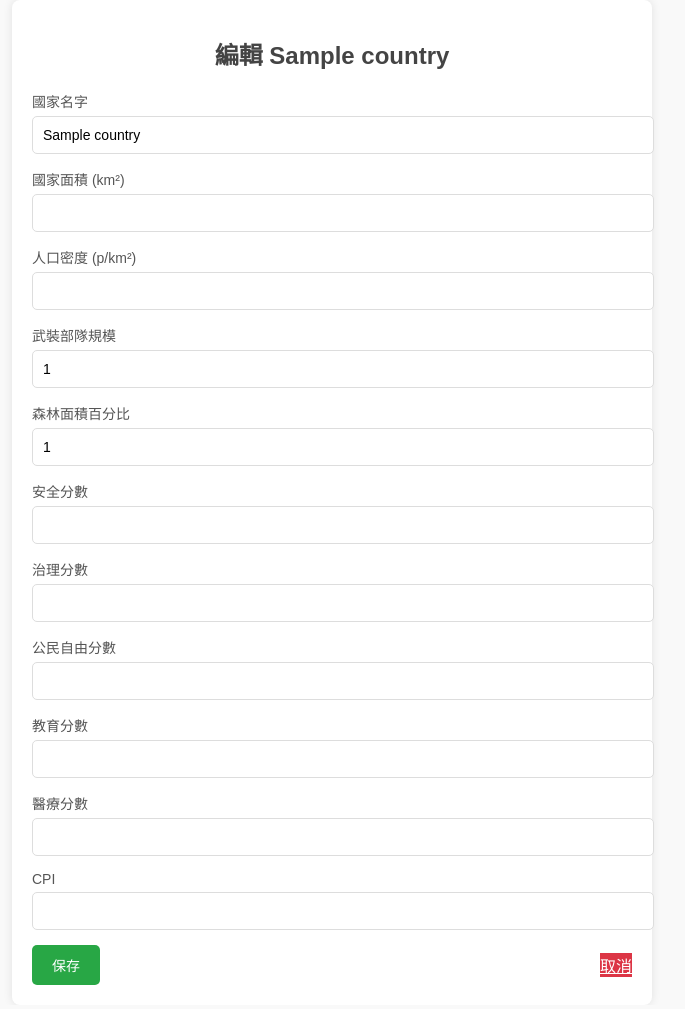
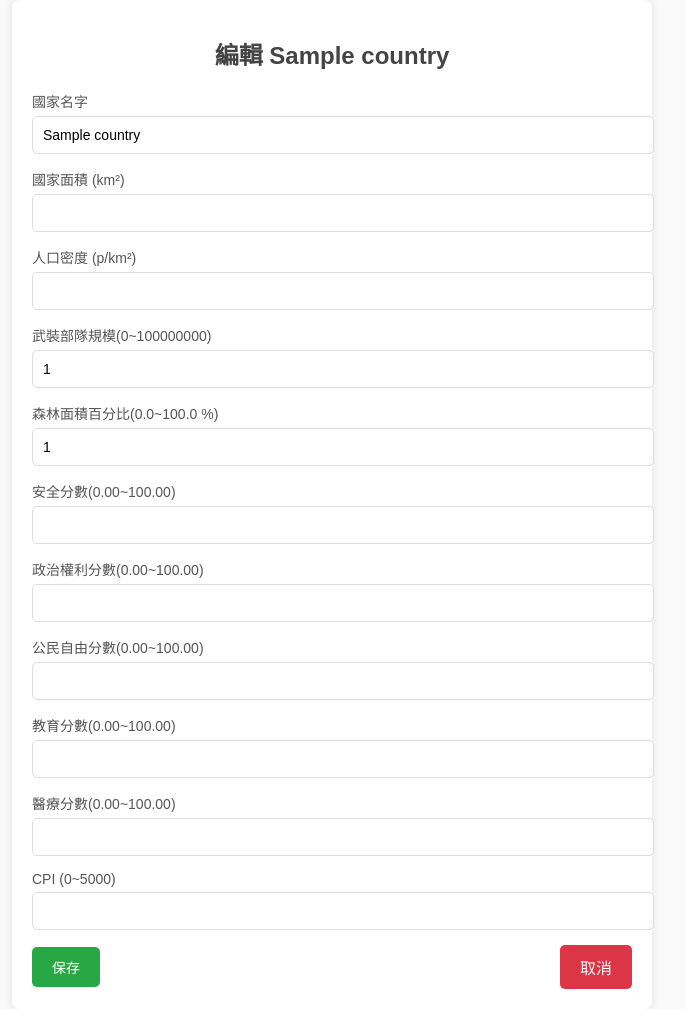
Before and after one commit to wayne777aa/Which_country_fits_me, a Flask app: template templates/display.html in a window 1280 px wide. Shown: the whole page, without its empty margins (308-993 px from the left). Before the commit the page ends 985 px from the top, so only its background shows below. Run offline with Flask 3, Linux system fonts and the light colour scheme; the template is opened without the code that fills it: most values are stand-ins (such as "Sample title", 1, 10 or a date in 2020).

Commit message:
Update display.html

```diff
--- a/templates/display.html
+++ b/templates/display.html
@@ -84,6 +84,10 @@
         .cancel-button {
             background-color: #dc3545;
             color: white;
+            text-decoration: none;
+            padding: 10px 20px;
+            text-align: center;
+            border-radius: 5px;
         }
 
         .cancel-button:hover {
@@ -101,43 +105,43 @@
             </div>
             <div class="form-group">
                 <label for="land_area">國家面積 (km²)</label>
-                <input type="number" id="land_area" name="land_area" min="1" max="1000000000" value="{{ country.LandArea }}" required>
+                <input type="number" id="land_area" name="land_area" min="1" max="1000000000" step="0.01" value="{{ country.LandArea }}" required>
             </div>
             <div class="form-group">
                 <label for="population_density">人口密度 (p/km²)</label>
-                <input type="number" id="population_density" name="population_density" min="1" max="50000" value="{{ country.PopulationDensity }}" required>
+                <input type="number" id="population_density" name="population_density" min="1" max="50000" step="0.01" value="{{ country.PopulationDensity }}" required>
             </div>
             <div class="form-group">
-                <label for="armed_forces_size">武裝部隊規模</label>
-                <input type="number" id="armed_forces_size" name="armed_forces_size" min="0" max="100000000" value="{{ country.ArmedForcesSize }}" required>
+                <label for="armed_forces_size">武裝部隊規模(0~100000000)</label>
+                <input type="number" id="armed_forces_size" name="armed_forces_size" min="0" max="100000000" step="0.01" value="{{ country.ArmedForcesSize }}" required>
             </div>
             <div class="form-group">
-                <label for="forested_area_percentage">森林面積百分比</label>
-                <input type="number" id="forested_area_percentage" name="forested_area_percentage" min="0" max="100" value="{{ country.ForestedArea_Percentage }}" required>
+                <label for="forested_area_percentage">森林面積百分比(0.0~100.0 %)</label>
+                <input type="number" id="forested_area_percentage" name="forested_area_percentage" min="0" max="100" step="0.01" value="{{ country.ForestedArea_Percentage }}" required>
             </div>
             <div class="form-group">
-                <label for="safety_security">安全分數</label>
-                <input type="number" id="safety_security" name="safety_security" min="0" max="100" value="{{ country.SafetySecurity }}" required>
+                <label for="safety_security">安全分數(0.00~100.00)</label>
+                <input type="number" id="safety_security" name="safety_security" min="0" max="100" step="0.01" value="{{ country.SafetySecurity }}" required>
             </div>
             <div class="form-group">
-                <label for="governance">治理分數</label>
-                <input type="number" id="governance" name="governance" min="0" max="100" value="{{ country.Governance }}" required>
+                <label for="governance">政治權利分數(0.00~100.00)</label>
+                <input type="number" id="governance" name="governance" min="0" max="100" step="0.01" value="{{ country.Governance }}" required>
             </div>
             <div class="form-group">
-                <label for="personal_freedom">公民自由分數</label>
-                <input type="number" id="personal_freedom" name="personal_freedom" min="0" max="100" value="{{ country.PersonelFreedom }}" required>
+                <label for="personal_freedom">公民自由分數(0.00~100.00)</label>
+                <input type="number" id="personal_freedom" name="personal_freedom" min="0" max="100" step="0.01" value="{{ country.PersonelFreedom }}" required>
             </div>
             <div class="form-group">
-                <label for="education">教育分數</label>
-                <input type="number" id="education" name="education" min="0" max="100" value="{{ country.Education }}" required>
+                <label for="education">教育分數(0.00~100.00)</label>
+                <input type="number" id="education" name="education" min="0" max="100" step="0.01" value="{{ country.Education }}" required>
             </div>
             <div class="form-group">
-                <label for="health">醫療分數</label>
-                <input type="number" id="health" name="health" min="0" max="100" value="{{ country.Health }}" required>
+                <label for="health">醫療分數(0.00~100.00)</label>
+                <input type="number" id="health" name="health" min="0" max="100" step="0.01" value="{{ country.Health }}" required>
             </div>
             <div class="form-group">
-                <label for="cpi">CPI</label>
-                <input type="number" id="cpi" name="cpi" min="0" max="5000" value="{{ country.CPI }}" required>
+                <label for="cpi">CPI (0~5000)</label>
+                <input type="number" id="cpi" name="cpi" min="0" max="5000" step="0.01" value="{{ country.CPI }}" required>
             </div>
             <div class="form-actions">
                 <button type="submit" class="save-button">保存</button>
```
